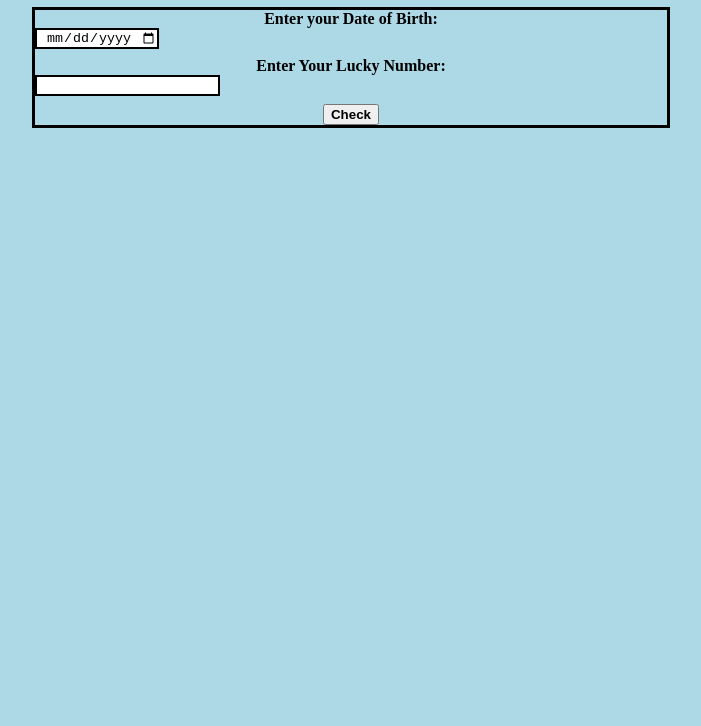
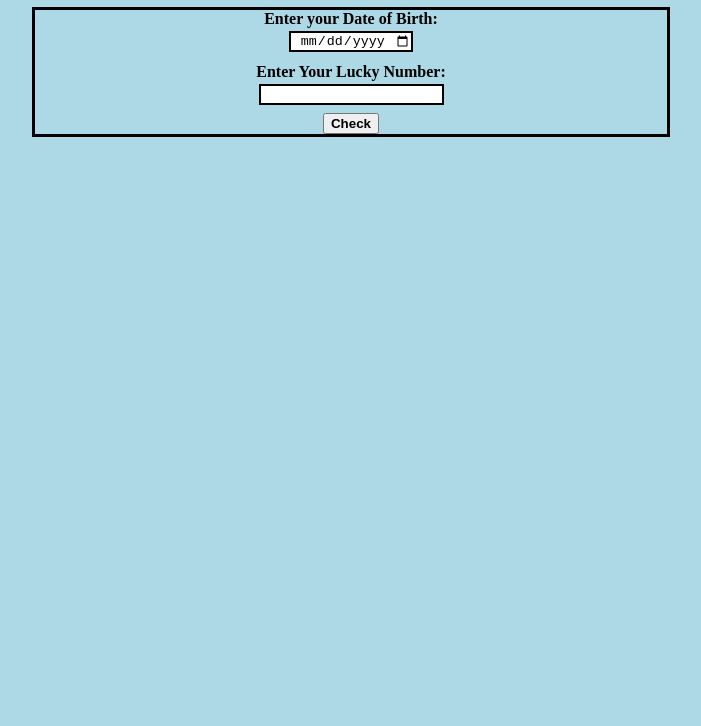
Before and after one commit to Purva2803/birthday-lucky-number, a plain HTML site: page index.html in a window 1280 px wide. Shown: the part 74-800 px from the top of the page, without its empty margins (289-990 px from the left). Drawn offline with Linux system fonts and the light colour scheme.

Commit message:
chnages in css

```diff
--- a/index.html
+++ b/index.html
@@ -10,10 +10,13 @@
 <body>
     <h1>Is Your Birthday Lucky? 🎂</h1>
     <div class="container">
-        <label for="date-of-birth"> <b>Enter your Date of Birth:</b></label>
-        <input type="date" id="date-of-birth">
-        <label for="lucky-number"> <b>Enter Your Lucky Number:</b></label>
-        <input type="number" id="lucky-number">
+        <div class="column1">
+        <b>Enter your Date of Birth:</b>
+        <label for="date-of-birth"><input type="date" id="date-of-birth"></label>
+        <b>Enter Your Lucky Number:</b>
+        <label for="lucky-number"><input type="number" id="lucky-number"></label>
+        </div>
+
         <button id="check-btn"><b>Check</b></button>
 
         <div id="output-box" ></div>
--- a/style.css
+++ b/style.css
@@ -33,12 +33,19 @@ body{
 
 }
 #date-of-birth{
-    text-align:center;
+    align-self: center;
     border: solid black 2px;
     display: block;
+
 }
 
 #lucky-number{
-    text-align :center;
+    align-self: center;
     border: solid black 2px;
 }
+.column1{
+    display: flex;
+    flex-direction: column;
+    align-items: center;
+    gap: 3px;
+}
```
